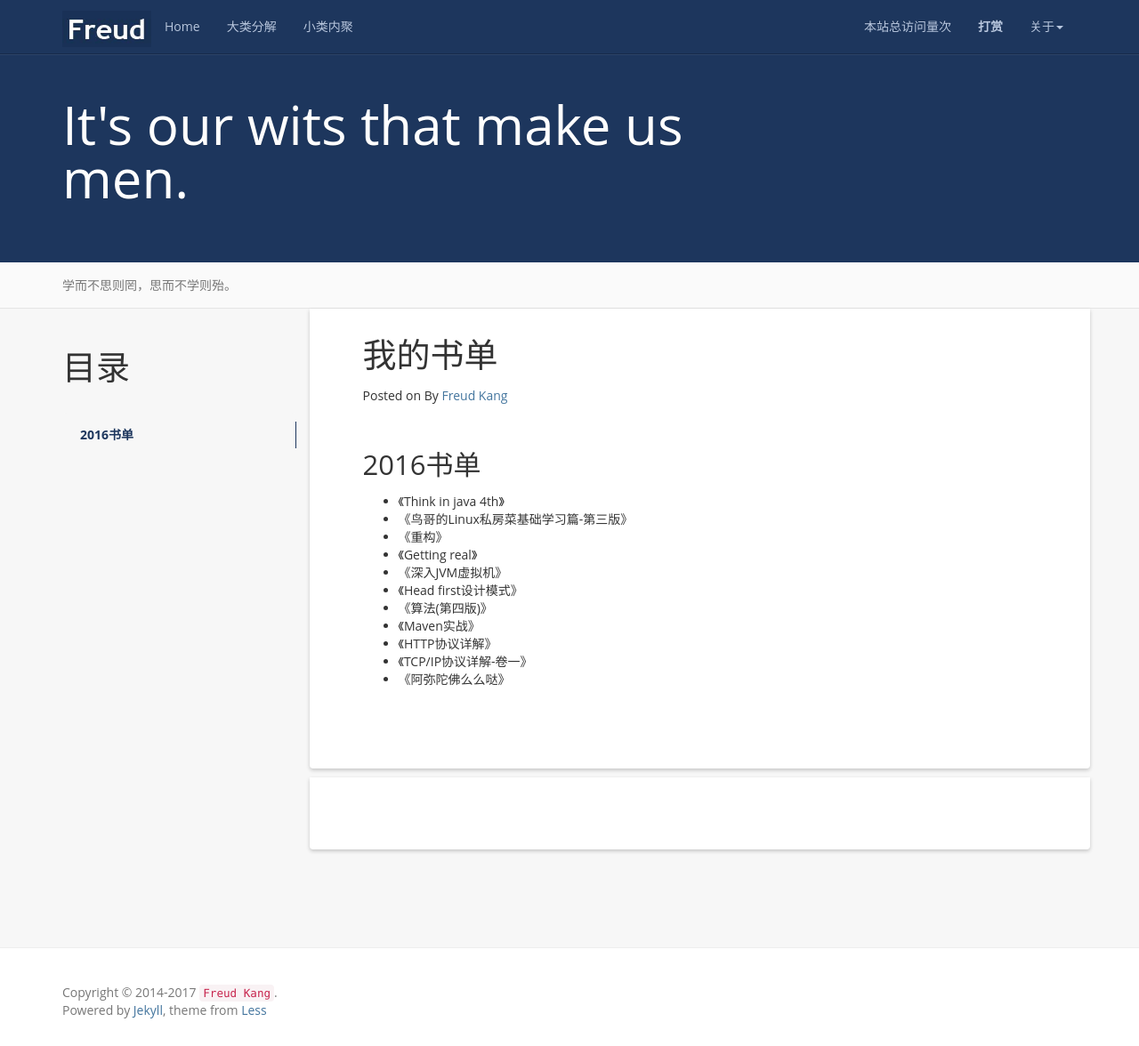
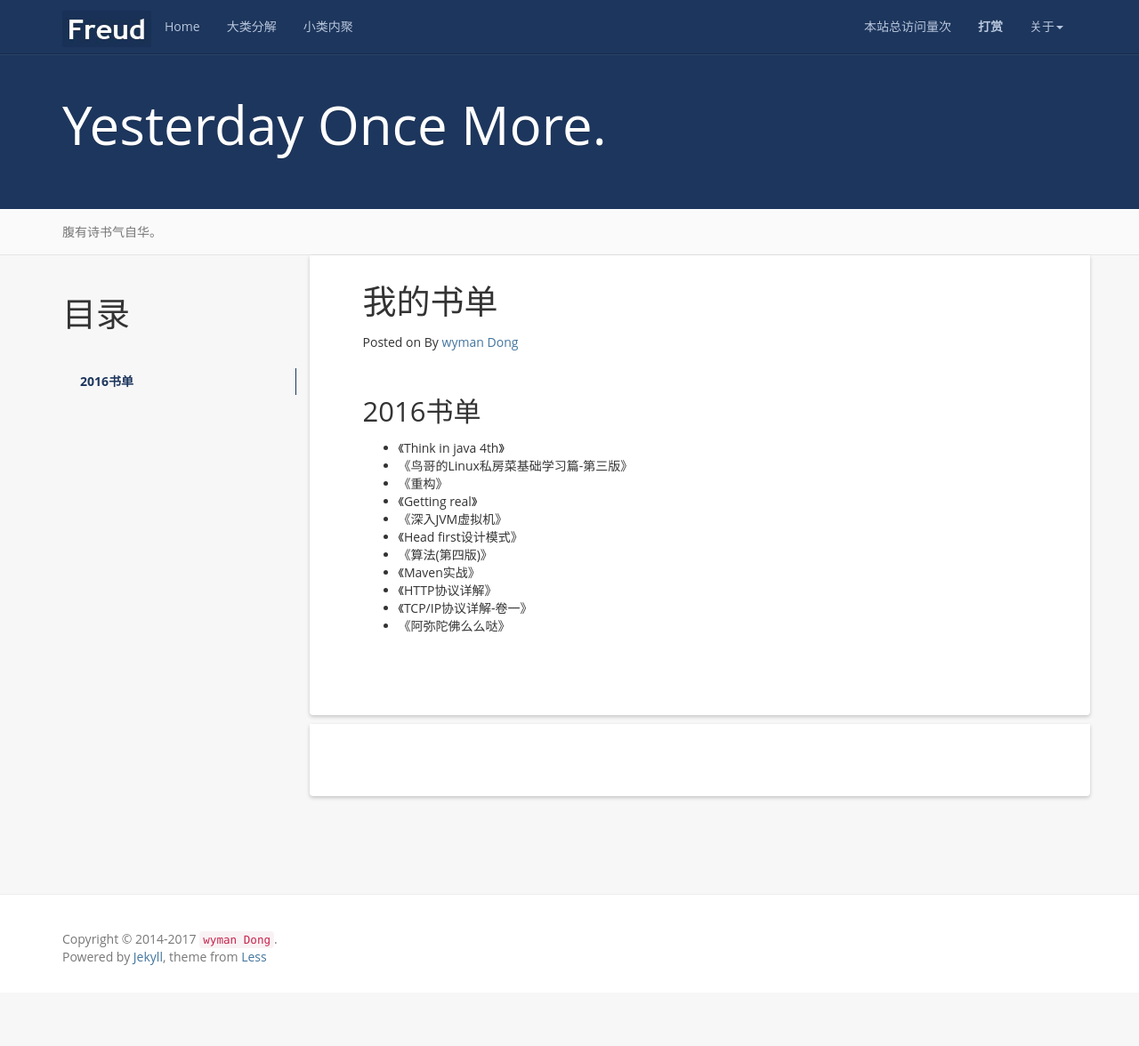
Before and after one commit to wymanDong/wymanDong.github.io, a Jekyll site: the page built from books.md, in a window 1280 px wide and 1176 px high. Shown: the whole window at 89% size. Built offline with Jekyll 4.4.1, drawn with Linux system fonts in a browser that asks for light colours; nearby versions of some CDN libraries; comment, search, counter and statistics services are not loaded.

Commit message:
update personal infomation

```diff
--- a/_config.yml
+++ b/_config.yml
@@ -1,15 +1,15 @@
 # Site settings
-name: Less Or More
-email: luoyan35714@126.com
-author: Freud Kang
-url: http://www.hifreud.com
-resume_site: http://www.hifreud.com/Resume.io/
-github: https://github.com/luoyan35714/
-baseurl: "/LessOrMore"
-description: Actually, less is more!
-meta_description: 康志华;个人博客;学而不思则罔;思而不学则殆;生命不止;折腾不休
-motto: It's our wits that make us men.
-banner: 学而不思则罔，思而不学则殆。
+name: wyman's blog
+email: xz_dwy@126.com
+author: wyman Dong
+url:
+resume_site:
+github: https://github.com/wymanDong/
+baseurl: ""
+description: My heart will go on
+meta_description: wyman's blog
+motto: Yesterday Once More.
+banner: 腹有诗书气自华。
 
 #permalink: /:categories/:year/:month/:day/:title/
 permalink: /:year/:month/:day/:title/
@@ -17,7 +17,7 @@ paginate: 10
 
 exclude: ['README.md', 'Gemfile.lock', 'Gemfile', 'Rakefile']
 
-github_username: luoyan35714
+github_username: wymanDong
 highlighter: Pygments
 
 # Build settings
@@ -29,9 +29,9 @@ FB:
   comments :
     provider : duoshuo
     duoshuo:
-        short_name : luoyan35714
+        short_name : wymanDong
     disqus :
-        short_name : freudkang
+        short_name : wymanDong
     # facebook :
     #   appid : 123
     #   num_posts: 5
```
